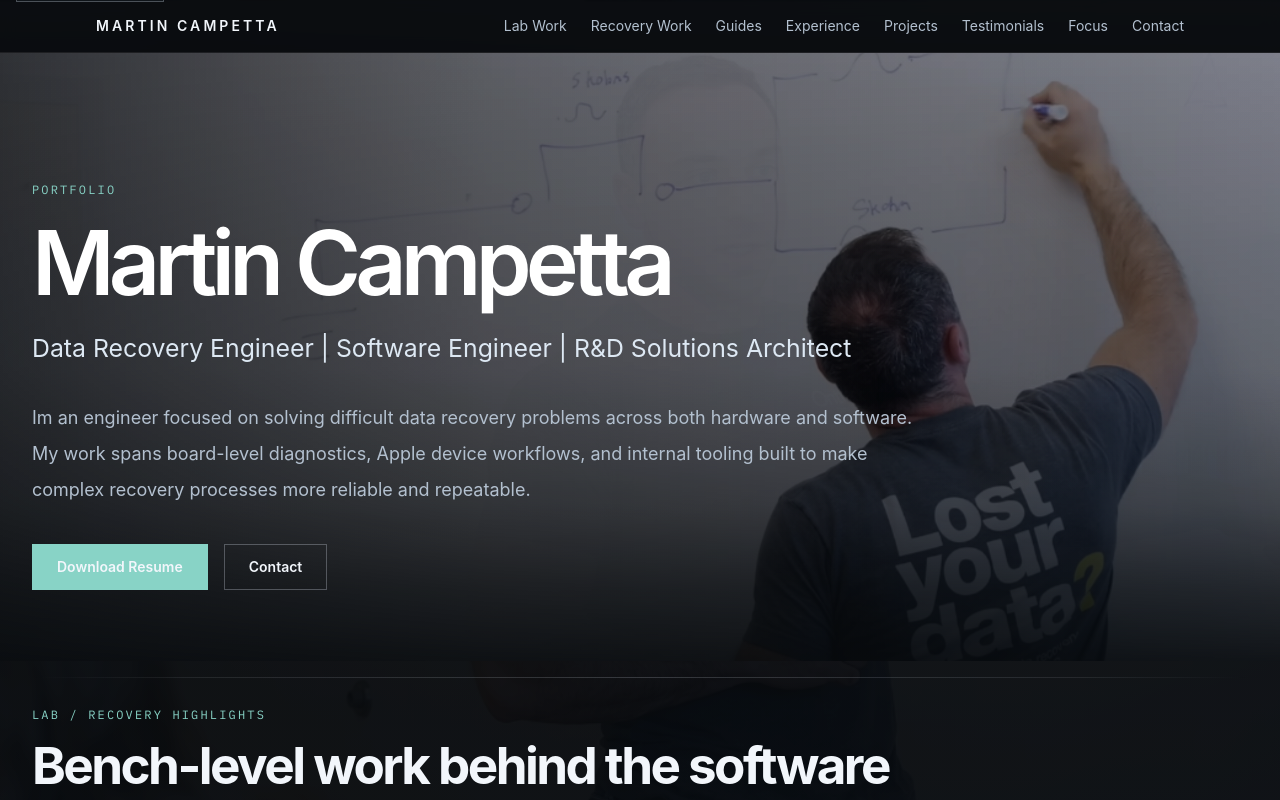
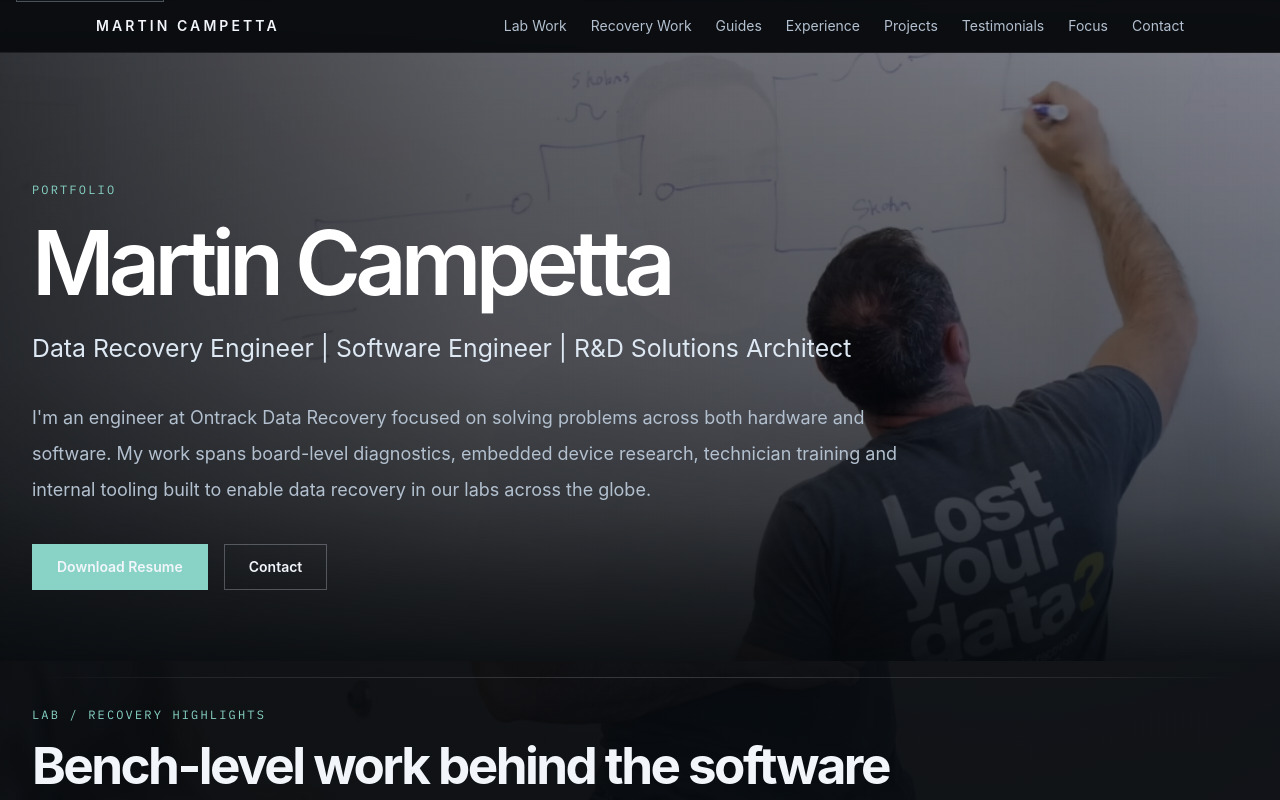
Before and after one commit to mcampetta/portfolio-site, a Next.js app: page / in a window 1280 px wide. Shown: the top 800 px of the page. Built offline with nearby package versions, Linux system fonts and the light colour scheme.

Commit message:
Update hero introduction copy

```diff
--- a/data/site.ts
+++ b/data/site.ts
@@ -52,7 +52,7 @@ export const siteContent = {
   headline: "Data Recovery Engineer | Software Engineer | R&D Solutions Architect",
   heroLabel: "Portfolio",
   intro:
-    "Im an engineer focused on solving difficult data recovery problems across both hardware and software. My work spans board-level diagnostics, Apple device workflows, and internal tooling built to make complex recovery processes more reliable and repeatable.",
+    "I'm an engineer at Ontrack Data Recovery focused on solving problems across both hardware and software. My work spans board-level diagnostics, embedded device research, technician training and internal tooling built to enable data recovery in our labs across the globe.",
   navigation: [
     { label: "Lab Work", href: "#lab-work" },
     { label: "Recovery Work", href: "#recovery-practice" },
```
